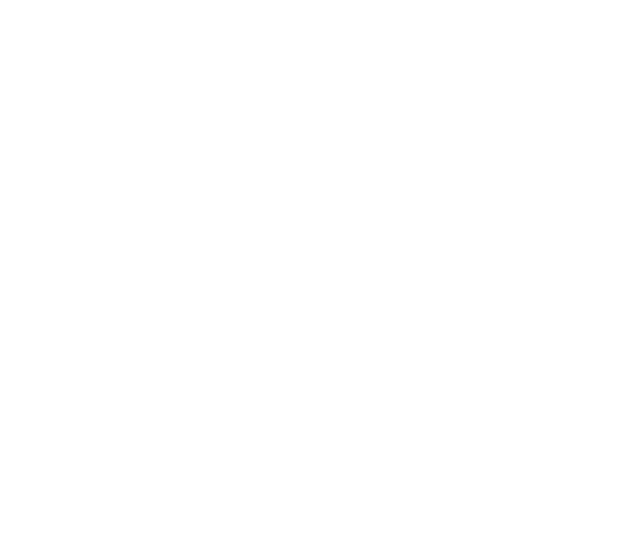
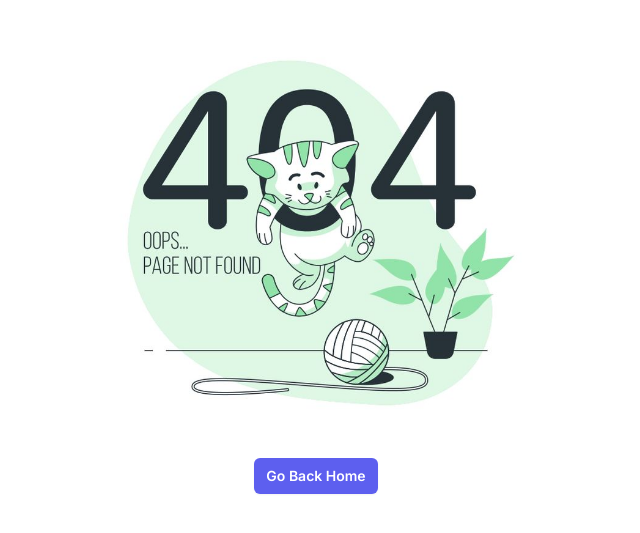
Before and after one commit to oxanashepel737/uinno_test_project, a React (Vite) app: page / in a window 1280 px wide. Before the commit this address had no page. Shown: the part 149-682 px from the top of the page, without its empty margins (324-964 px from the left). Built offline with nearby package versions, Linux system fonts and the light colour scheme.

Commit message:
add error boundary and not found page

```diff
--- a/src/App.tsx
+++ b/src/App.tsx
@@ -11,6 +11,7 @@
 } from "./_root/features";
 import SignIn from "./_auth/features/SignIn";
 import { PathEnums } from "./constants";
+import NotFoundPage from "./components/NotFoundPage.tsx";
 
 function App() {
   return (
@@ -29,6 +30,7 @@
           <Route path={PathEnums.CreatePost} element={<CreatePost />} />
           <Route path={`${PathEnums.Posts}/:id`} element={<PostProfile />} />
         </Route>
+        <Route path="*" element={<NotFoundPage />} />
       </Routes>
     </main>
   );
--- /dev/null
+++ b/src/components/ErrorBoundary.tsx
@@ -0,0 +1,41 @@
+import { Component, ErrorInfo, PropsWithChildren } from "react";
+
+const refreshPage = () => {
+  window.location.reload();
+};
+export class ErrorBoundary extends Component<PropsWithChildren<unknown>> {
+  state: { hasError: boolean };
+
+  constructor(props: { children: JSX.Element }) {
+    super(props);
+    this.state = { hasError: false };
+  }
+  componentDidCatch(error: Error, errorInfo: ErrorInfo): void {
+    console.log(error, errorInfo);
+  }
+
+  static getDerivedStateFromError() {
+    return { hasError: true };
+  }
+
+  render() {
+    if (this.state.hasError) {
+      return (
+        <div className="flex flex-1 justify-center items-center flex-col">
+          <img
+            src="/assets/wrong.jpg"
+            alt="Something went wrong"
+            className="items-center justify-center text-center"
+          />
+          <div>
+            <button className="main_button" onClick={refreshPage}>
+              Try again
+            </button>
+          </div>
+        </div>
+      );
+    }
+
+    return this.props.children;
+  }
+}
--- /dev/null
+++ b/src/components/NotFoundPage.tsx
@@ -0,0 +1,26 @@
+import { useNavigate } from "react-router-dom";
+const NotFoundPage = () => {
+  const navigate = useNavigate();
+
+  const onBackHome = () => {
+    navigate("/posts");
+  };
+
+  return (
+    <div className="flex flex-1 justify-center items-center flex-col">
+      <img
+        src="/assets/page_not_found.jpg"
+        alt="Page not found"
+        width={450}
+        height={450}
+        className="items-center justify-center text-center"
+      />
+      <div>
+        <button className="main_button" onClick={onBackHome}>
+          Go Back Home
+        </button>
+      </div>
+    </div>
+  );
+};
+export default NotFoundPage;
--- a/src/main.tsx
+++ b/src/main.tsx
@@ -5,12 +5,15 @@
 import { store } from "./store";
 import { Provider } from "react-redux";
 import { BrowserRouter } from "react-router-dom";
+import { ErrorBoundary } from "./components/ErrorBoundary.tsx";
 
 ReactDOM.createRoot(document.getElementById("root")!).render(
   <React.StrictMode>
     <BrowserRouter>
       <Provider store={store}>
-        <App />
+        <ErrorBoundary>
+          <App />
+        </ErrorBoundary>
       </Provider>
     </BrowserRouter>
   </React.StrictMode>,
```
Also changed, not shown: public/assets/page_not_found.jpg (added), public/assets/wrong.jpg (added).
